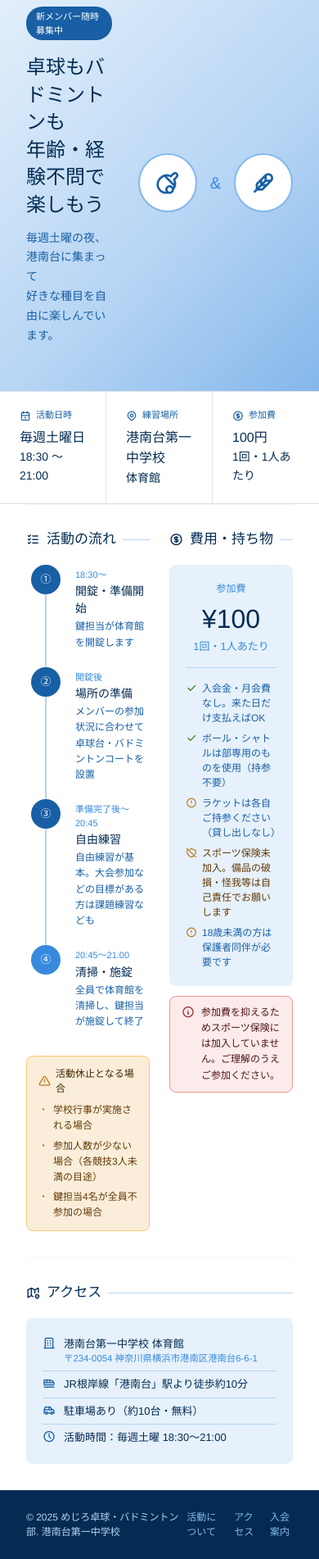
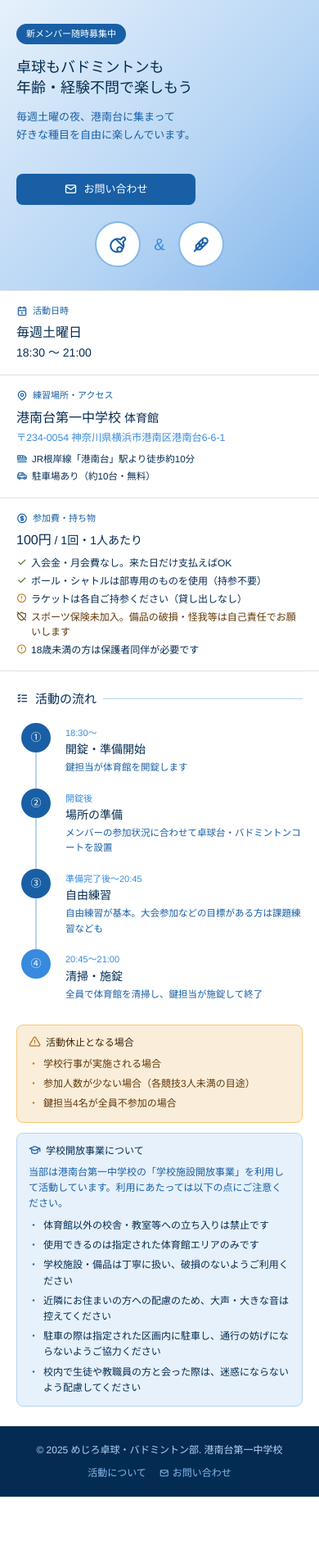
Before and after one commit to sagiakira/kounandai, a plain HTML site: page index.html in a window 390 px wide. Shown: the part 96-1998 px from the top of the page at 82% size. After the commit the page ends 1922 px from the top, so only its background shows below. Drawn offline with nearby package versions, Linux system fonts and the light colour scheme.

Commit message:
Add files via upload

```diff
--- a/index.html
+++ b/index.html
@@ -18,6 +18,7 @@
     .logo-sub  { font-size: 11px; color: #B5D4F4; }
     .site-nav a { color: #B5D4F4; font-size: 13px; padding: 6px 10px; border-radius: 6px; text-decoration: none; }
     .site-nav a:hover { color: #fff; background: rgba(255,255,255,.12); }
+    .site-nav a i { font-size: 14px; }
 
     /* ===== HERO ===== */
     .hero { background: linear-gradient(135deg, #E6F1FB 0%, #B5D4F4 60%, #85B7EB 100%); padding: 2.5rem 2rem; display: flex; align-items: center; justify-content: space-between; gap: 2rem; }
@@ -27,15 +28,25 @@
     .sport-icon { width: 72px; height: 72px; background: #fff; border-radius: 50%; display: flex; align-items: center; justify-content: center; border: 2px solid #85B7EB; flex-shrink: 0; }
     .sport-icon i { font-size: 32px; color: #185FA5; }
     .sport-sep  { font-size: 20px; color: #378ADD; font-weight: 500; }
+    .btn-contact { display: inline-flex; align-items: center; gap: 8px; background: #185FA5; color: #fff; font-size: 14px; font-weight: 500; padding: 10px 22px; border-radius: 8px; text-decoration: none; margin-top: 1.25rem; }
+    .btn-contact:hover { background: #0C447C; color: #fff; }
+    .btn-contact i { font-size: 16px; }
 
     /* ===== INFO BAR ===== */
-    .info-bar { display: grid; grid-template-columns: repeat(3,1fr); border-top: 1px solid #dee2e6; border-bottom: 1px solid #dee2e6; }
+    .info-bar { display: grid; grid-template-columns: 1fr 1.6fr 1fr; border-top: 1px solid #dee2e6; border-bottom: 1px solid #dee2e6; }
     .info-card { padding: 1.25rem 1.5rem; border-right: 1px solid #dee2e6; }
     .info-card:last-child { border-right: none; }
     .info-label { font-size: 11px; color: #185FA5; font-weight: 500; margin-bottom: 6px; display: flex; align-items: center; gap: 6px; }
     .info-label i { font-size: 14px; }
     .info-value { font-size: 14px; color: #042C53; line-height: 1.6; }
     .info-value strong { font-size: 16px; font-weight: 500; }
+    .access-mini { margin-top: 6px; display: flex; flex-direction: column; gap: 3px; }
+    .access-mini-item { font-size: 12px; color: #042C53; display: flex; align-items: flex-start; gap: 5px; }
+    .access-mini-item i { color: #185FA5; font-size: 14px; margin-top: 1px; flex-shrink: 0; }
+    .fee-mini { margin-top: 6px; display: flex; flex-direction: column; gap: 4px; }
+    .fee-mini-item { font-size: 12px; color: #042C53; display: flex; align-items: flex-start; gap: 5px; line-height: 1.5; }
+    .fee-mini-item i { font-size: 13px; margin-top: 1px; flex-shrink: 0; }
+    .fee-mini-item.warn { color: #633806; }
 
     /* ===== SECTION ===== */
     .section { padding: 2rem; }
@@ -63,6 +74,15 @@
     .suspension-box ul { list-style: none; padding: 0; margin: 0; display: flex; flex-direction: column; gap: 5px; }
     .suspension-box ul li { font-size: 12px; color: #633806; line-height: 1.6; display: flex; align-items: flex-start; gap: 6px; }
     .suspension-box ul li::before { content:'・'; color: #BA7517; flex-shrink: 0; }
+
+    /* ===== SCHOOL BOX ===== */
+    .school-box { background: #E6F1FB; border: 0.5px solid #B5D4F4; border-radius: 8px; padding: 12px 14px; margin-top: 12px; }
+    .school-box .s-title { font-size: 12px; font-weight: 500; color: #042C53; margin-bottom: 8px; display: flex; align-items: center; gap: 6px; }
+    .school-box .s-title i { color: #185FA5; font-size: 15px; }
+    .school-box .school-lead { font-size: 12px; color: #185FA5; line-height: 1.6; margin: 0 0 8px 0; }
+    .school-box ul { list-style: none; padding: 0; margin: 0; display: flex; flex-direction: column; gap: 5px; }
+    .school-box ul li { font-size: 12px; color: #042C53; line-height: 1.6; display: flex; align-items: flex-start; gap: 6px; }
+    .school-box ul li::before { content:'・'; color: #185FA5; flex-shrink: 0; }
 
     /* ===== FEE BOX ===== */
     .fee-box { background: #E6F1FB; border-radius: 8px; padding: 1.25rem; }
@@ -122,6 +142,56 @@
 
     /* two-col grid */
     .two-col { display: grid; grid-template-columns: 1fr 1fr; gap: 1.5rem; }
+
+    /* テーブルをスマホでも横スクロールできるように */
+    .table-scroll { overflow-x: auto; -webkit-overflow-scrolling: touch; }
+
+    /* ===== レスポンシブ（タブレット：992px以下） ===== */
+    @media (max-width: 992px) {
+      .two-col { grid-template-columns: 1fr; }
+    }
+
+    /* ===== レスポンシブ（スマホ：768px以下） ===== */
+    @media (max-width: 768px) {
+      .site-header { flex-wrap: wrap; height: auto; padding: 12px 1rem; gap: 8px; }
+      .site-nav { width: 100%; display: flex; flex-wrap: wrap; gap: 2px; justify-content: flex-start; }
+      .site-nav a { font-size: 12px; padding: 5px 8px; }
+      .logo-name { font-size: 14px; }
+      .logo-sub { font-size: 10px; }
+
+      .hero { flex-direction: column; align-items: flex-start; padding: 1.75rem 1.25rem; gap: 1.25rem; }
+      .hero-title { font-size: 20px; }
+      .hero-desc { font-size: 13px; }
+      .btn-contact { font-size: 13px; padding: 9px 18px; width: 100%; justify-content: center; }
+      .hero-icons { align-self: center; }
+
+      .info-bar { grid-template-columns: 1fr; }
+      .info-card { border-right: none; border-bottom: 1px solid #dee2e6; padding: 1rem 1.25rem; }
+      .info-card:last-child { border-bottom: none; }
+      .access-mini-item { font-size: 11.5px; }
+
+      .section { padding: 1.5rem 1.25rem; }
+      .section-divider { margin: 0 1.25rem; }
+      .section-title { font-size: 15px; }
+
+      .flow-content { padding-bottom: 16px; }
+      .flow-desc { font-size: 11.5px; }
+
+      .fee-amount { font-size: 28px; }
+
+      .member-table { font-size: 12px; }
+      .member-table th, .member-table td { padding: 7px 10px; white-space: nowrap; }
+
+      .site-footer { flex-direction: column; gap: 10px; text-align: center; padding: 1.25rem 1rem; }
+    }
+
+    /* ===== レスポンシブ（小型スマホ：480px以下） ===== */
+    @media (max-width: 480px) {
+      .hero-title { font-size: 18px; }
+      .sport-icon { width: 56px; height: 56px; }
+      .sport-icon i { font-size: 24px; }
+      .fee-amount { font-size: 24px; }
+    }
   </style>
 </head>
 <body>
@@ -137,11 +207,10 @@
       <div class="logo-sub">港南台第一中学校 体育館</div>
     </div>
   </div>
-  <nav class="site-nav d-flex gap-1">
+  <nav class="site-nav d-flex gap-1 align-items-center">
     <a href="#about">サークル紹介</a>
     <a href="#flow">活動について</a>
-    <a href="#access">アクセス</a>
-    <a href="#join">入会案内</a>
+    <a href="mailto:mejiro.kounandai@gmail.com" class="d-flex align-items-center gap-1"><i class="ti ti-mail"></i>お問い合わせ</a>
   </nav>
 </header>
 
@@ -151,8 +220,9 @@
     <div class="hero-badge">新メンバー随時募集中</div>
     <h1 class="hero-title">卓球もバドミントンも<br>年齢・経験不問で楽しもう</h1>
     <p class="hero-desc">毎週土曜の夜、港南台に集まって<br>好きな種目を自由に楽しんでいます。</p>
+    <a href="mailto:mejiro.kounandai@gmail.com" class="btn-contact"><i class="ti ti-mail"></i>お問い合わせ</a>
   </div>
-  <div class="d-flex align-items-center gap-3">
+  <div class="d-flex align-items-center gap-3 hero-icons">
     <div class="sport-icon"><i class="ti ti-ping-pong"></i></div>
     <div class="sport-sep">&amp;</div>
     <div class="sport-icon"><i class="ti ti-feather"></i></div>
@@ -166,24 +236,36 @@
     <div class="info-value"><strong>毎週土曜日</strong><br>18:30 〜 21:00</div>
   </div>
   <div class="info-card">
-    <div class="info-label"><i class="ti ti-map-pin"></i>練習場所</div>
-    <div class="info-value"><strong>港南台第一中学校</strong><br>体育館</div>
+    <div class="info-label"><i class="ti ti-map-pin"></i>練習場所・アクセス</div>
+    <div class="info-value">
+      <strong>港南台第一中学校</strong> 体育館<br>
+      <small style="color:#378ADD;">〒234-0054 神奈川県横浜市港南区港南台6-6-1</small>
+      <div class="access-mini">
+        <div class="access-mini-item"><i class="ti ti-train"></i>JR根岸線「港南台」駅より徒歩約10分</div>
+        <div class="access-mini-item"><i class="ti ti-car"></i>駐車場あり（約10台・無料）</div>
+      </div>
+    </div>
   </div>
   <div class="info-card">
-    <div class="info-label"><i class="ti ti-coin"></i>参加費</div>
-    <div class="info-value"><strong>100円</strong><br>1回・1人あたり</div>
+    <div class="info-label"><i class="ti ti-coin"></i>参加費・持ち物</div>
+    <div class="info-value">
+      <strong>100円</strong> / 1回・1人あたり
+      <div class="fee-mini">
+        <div class="fee-mini-item"><i class="ti ti-check" style="color:#3B6D11;"></i>入会金・月会費なし。来た日だけ支払えばOK</div>
+        <div class="fee-mini-item"><i class="ti ti-check" style="color:#3B6D11;"></i>ボール・シャトルは部専用のものを使用（持参不要）</div>
+        <div class="fee-mini-item"><i class="ti ti-alert-circle" style="color:#BA7517;"></i>ラケットは各自ご持参ください（貸し出しなし）</div>
+        <div class="fee-mini-item warn"><i class="ti ti-shield-off"></i>スポーツ保険未加入。備品の破損・怪我等は自己責任でお願いします</div>
+        <div class="fee-mini-item"><i class="ti ti-alert-circle" style="color:#BA7517;"></i>18歳未満の方は保護者同伴が必要です</div>
+      </div>
+    </div>
   </div>
 </div>
 
 <hr class="section-divider">
 
-<!-- ===== 活動の流れ + 費用 ===== -->
+<!-- ===== 活動の流れ ===== -->
 <section class="section" id="flow">
-  <div class="two-col">
-
-    <!-- 活動の流れ -->
-    <div>
-      <h2 class="section-title"><i class="ti ti-list-check"></i>活動の流れ</h2>
+    <h2 class="section-title"><i class="ti ti-list-check"></i>活動の流れ</h2>
       <div class="flow-list">
         <div class="flow-item">
           <div class="flow-left"><div class="flow-circle">①</div><div class="flow-line"></div></div>
@@ -227,47 +309,22 @@
           <li>鍵担当4名が全員不参加の場合</li>
         </ul>
       </div>
-    </div>
 
-    <!-- 費用・持ち物 -->
-    <div id="join">
-      <h2 class="section-title"><i class="ti ti-coin"></i>費用・持ち物</h2>
-      <div class="fee-box">
-        <div class="fee-main">
-          <div class="fee-label">参加費</div>
-          <div class="fee-amount">¥100</div>
-          <div class="fee-unit">1回・1人あたり</div>
-        </div>
-        <div class="fee-divider"></div>
-        <div class="fee-notes">
-          <div class="fee-note"><i class="ti ti-check" style="color:#3B6D11;"></i>入会金・月会費なし。来た日だけ支払えばOK</div>
-          <div class="fee-note"><i class="ti ti-check" style="color:#3B6D11;"></i>ボール・シャトルは部専用のものを使用（持参不要）</div>
-          <div class="fee-note"><i class="ti ti-alert-circle" style="color:#BA7517;"></i>ラケットは各自ご持参ください（貸し出しなし）</div>
-          <div class="fee-note warn"><i class="ti ti-shield-off"></i>スポーツ保険未加入。備品の破損・怪我等は自己責任でお願いします</div>
-          <div class="fee-note"><i class="ti ti-alert-circle" style="color:#BA7517;"></i>18歳未満の方は保護者同伴が必要です</div>
-        </div>
+      <div class="school-box">
+        <div class="s-title"><i class="ti ti-school"></i>学校開放事業について</div>
+        <p class="school-lead">当部は港南台第一中学校の「学校施設開放事業」を利用して活動しています。利用にあたっては以下の点にご注意ください。</p>
+        <ul>
+          <li>体育館以外の校舎・教室等への立ち入りは禁止です</li>
+          <li>使用できるのは指定された体育館エリアのみです</li>
+          <li>学校施設・備品は丁寧に扱い、破損のないようご利用ください</li>
+          <li>近隣にお住まいの方への配慮のため、大声・大きな音は控えてください</li>
+          <li>駐車の際は指定された区画内に駐車し、通行の妨げにならないようご協力ください</li>
+          <li>校内で生徒や教職員の方と会った際は、迷惑にならないよう配慮してください</li>
+        </ul>
       </div>
-      <div class="notice-red">
-        <i class="ti ti-info-circle"></i>
-        <span>参加費を抑えるためスポーツ保険には加入していません。ご理解のうえご参加ください。</span>
-      </div>
-    </div>
-
-  </div>
 </section>
 
-<hr class="section-divider">
 
-<!-- ===== アクセス ===== -->
-<section class="section" id="access">
-  <h2 class="section-title"><i class="ti ti-map-2"></i>アクセス</h2>
-  <div class="access-box">
-    <div class="access-item"><i class="ti ti-building"></i><span>港南台第一中学校 体育館<small>〒234-0054 神奈川県横浜市港南区港南台6-6-1</small></span></div>
-    <div class="access-item"><i class="ti ti-train"></i><span>JR根岸線「港南台」駅より徒歩約10分</span></div>
-    <div class="access-item"><i class="ti ti-car"></i><span>駐車場あり（約10台・無料）</span></div>
-    <div class="access-item"><i class="ti ti-clock"></i><span>活動時間：毎週土曜 18:30〜21:00</span></div>
-  </div>
-</section>
 
 <!-- ===== MEMBER PAGE (hidden / triple-tap) ===== -->
 <div id="member-page">
@@ -275,6 +332,7 @@
     <h2 class="section-title" style="margin-bottom:0;"><i class="ti ti-id-badge"></i>メンバー一覧</h2>
     <button class="close-btn" onclick="closeMember()"><i class="ti ti-x"></i>閉じる</button>
   </div>
+  <div class="table-scroll">
   <table class="member-table">
     <thead>
       <tr>
@@ -305,6 +363,7 @@
       </tr>
     </tbody>
   </table>
+  </div>
 
   <div class="suspension-box" style="margin-top:14px;">
     <div class="s-title"><i class="ti ti-alert-triangle"></i>活動休止となる場合</div>
@@ -320,10 +379,9 @@
 <!-- ===== FOOTER ===== -->
 <footer class="site-footer">
   <span class="ft-text">© 2025 めじろ卓球・バドミントン部. 港南台第一中学校</span>
-  <div class="d-flex gap-3">
+  <div class="d-flex gap-3 align-items-center">
     <a href="#flow">活動について</a>
-    <a href="#access">アクセス</a>
-    <a href="#join">入会案内</a>
+    <a href="mailto:mejiro.kounandai@gmail.com" class="d-flex align-items-center gap-1"><i class="ti ti-mail"></i>お問い合わせ</a>
   </div>
 </footer>
 
```
